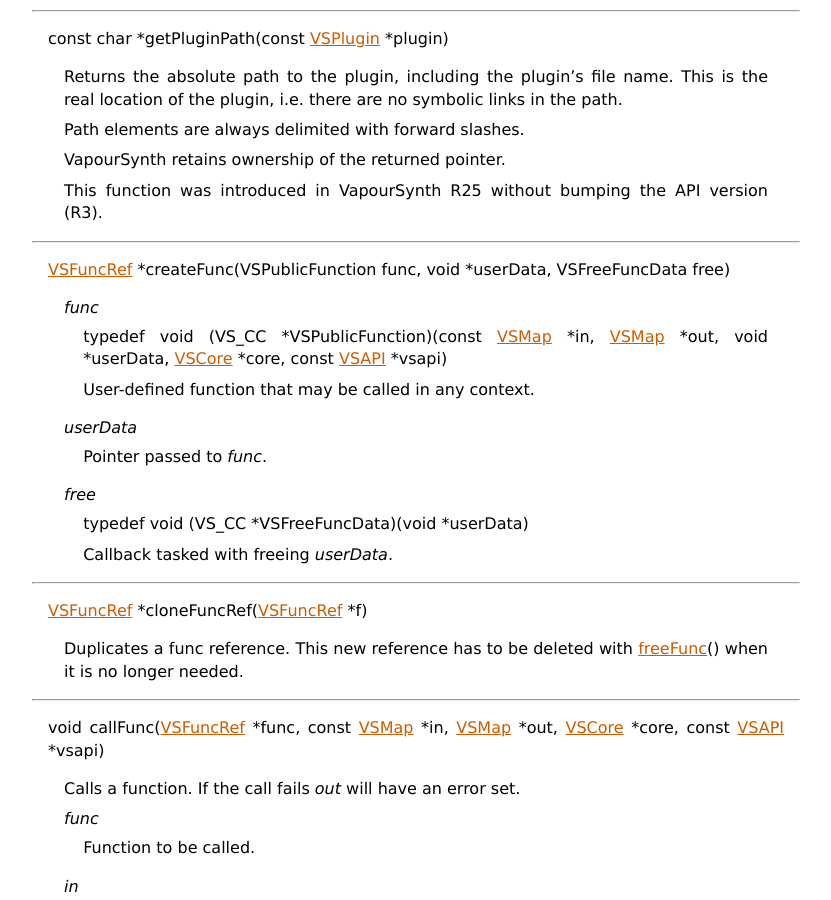
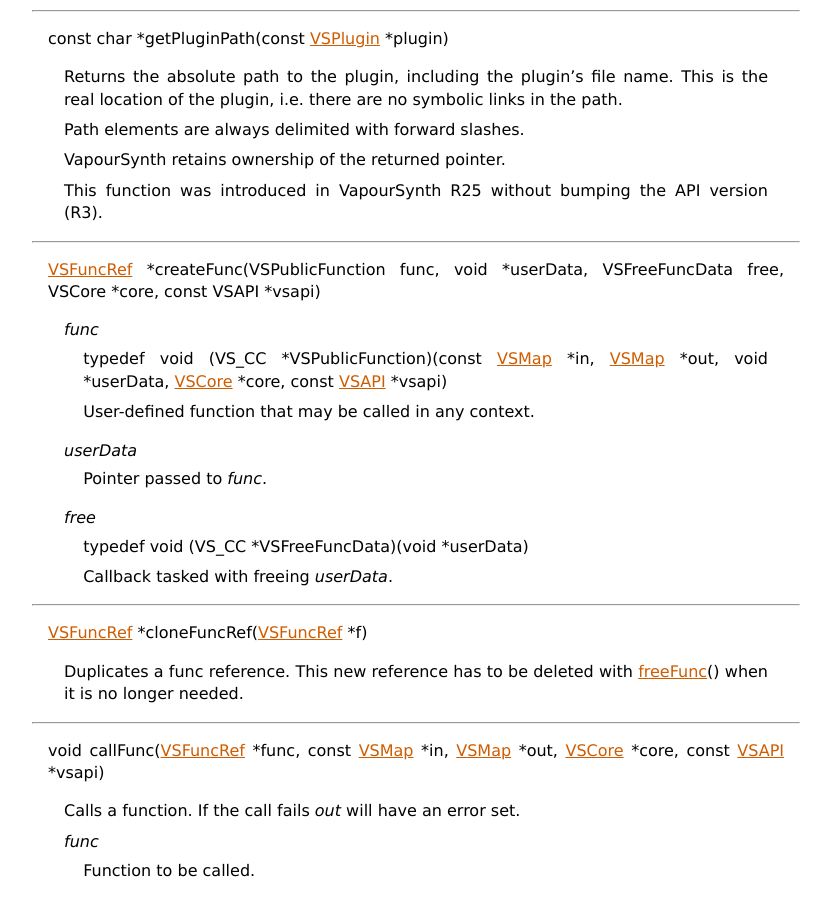
Before and after one commit to vapoursynth/vapoursynth, a Sphinx documentation site: the page built from doc/api/vapoursynth.h.rst, in a window 1280 px wide and 900 px high, scrolled down 31385 px. Shown: the whole window, without its empty margins (48-879 px from the left). Built offline with Sphinx 7.4.7, drawn with Linux system fonts in a browser that asks for light colours; formulas are drawn with MathJax 3.

Commit message:
Fix createFunc documentation

```diff
--- a/doc/api/vapoursynth.h.rst
+++ b/doc/api/vapoursynth.h.rst
@@ -2089,7 +2089,7 @@
 
    .. _createFunc:
 
-   VSFuncRef_ \*createFunc(VSPublicFunction func, void \*userData, VSFreeFuncData free)
+   VSFuncRef_ \*createFunc(VSPublicFunction func, void \*userData, VSFreeFuncData free, VSCore \*core, const VSAPI \*vsapi)
 
       *func*
          typedef void (VS_CC \*VSPublicFunction)(const VSMap_ \*in, VSMap_ \*out, void \*userData, VSCore_ \*core, const VSAPI_ \*vsapi)
```
